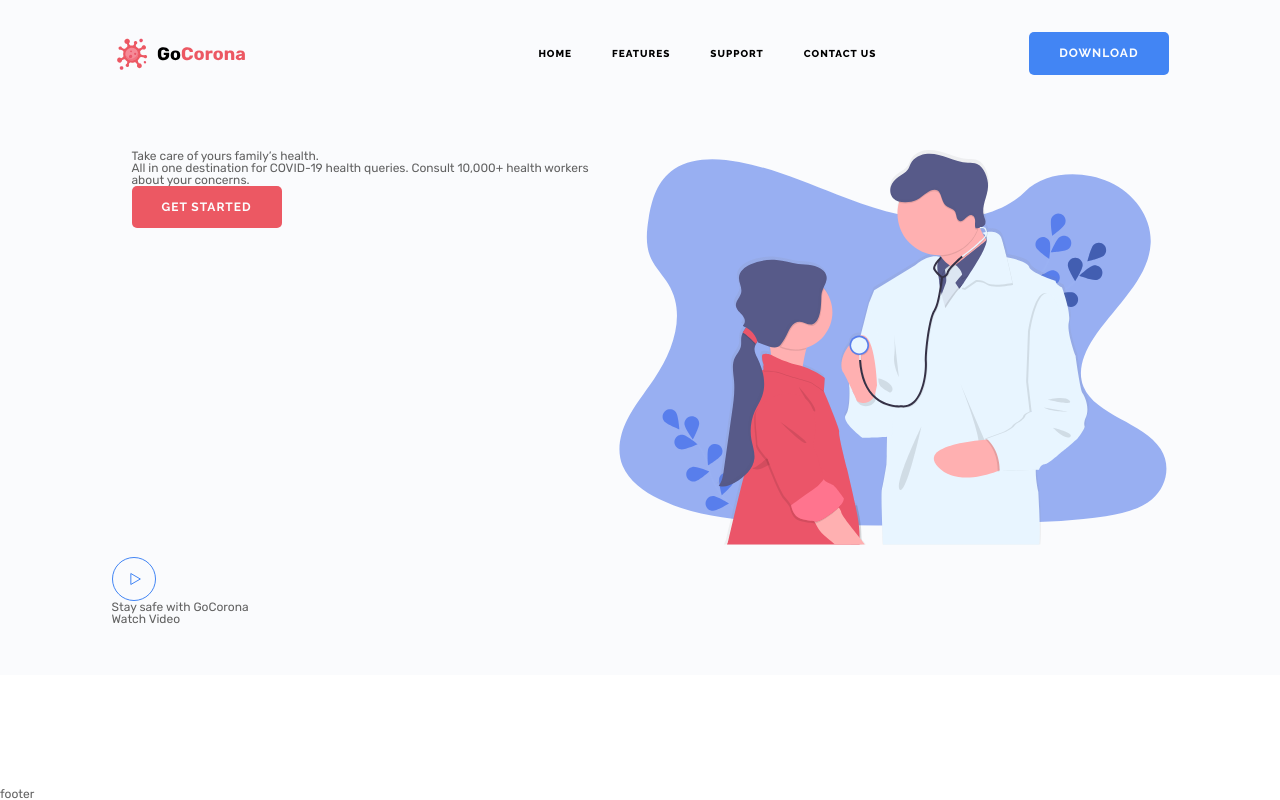
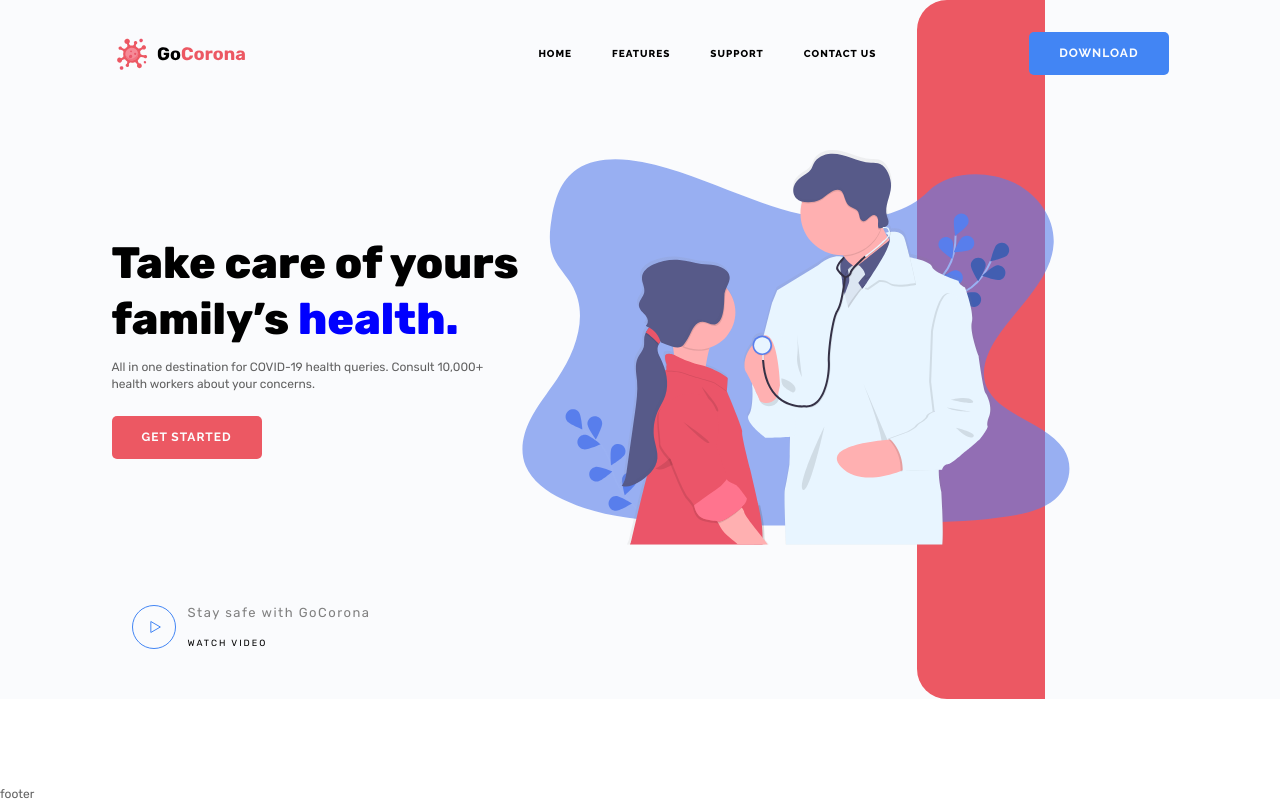
Before and after one commit to Egor1979/GoCorona, a plain HTML site: page index.html in a window 1280 px wide. Drawn offline with Linux system fonts and the light colour scheme.

```diff
--- a/css/style.css
+++ b/css/style.css
@@ -39,8 +39,8 @@
 .header:target .menu__body::before{content:'';position:absolute;top:0;left:0;height:80px;width:100%;background-color:#fff}
 .menu__list{flex-direction:column;justify-content:center;align-items:center}
 .menu__item{margin:0 0 25px 0}
-.menu__item:last-child{margin-bottom:0;}
-.menu__link{color:#black;font-size:20px}
+.menu__item:last-child{margin-bottom:0px;}
+.menu__link{color:#black;font-size:20px;}
 }
 @media (max-width:479.98px){
 .header__logo{flex:0 0 40px;overflow:hidden}
@@ -62,49 +62,119 @@
 }
 
 /*----------------------------------------------------------------*/
-.get-started {
-    background-color: #fafbfd;
-    padding: 150px 0px 50px 0px;
+.block-text {
+
 }
-.get-started__container {
-    display: flex;
-    flex-wrap: wrap;
+.block-text__title{
+    font-weight: 700;
+    font-size: 44px;
+    line-height: 126%;
+    color: #000;
 }
-.get-started__conent {
-    flex: 0 1 48%;
-    padding: 0px 0px 0px 20px;
+.block-text__title:not(:last-child){
+margin: 0px 0px 12px 0px;
 }
-.get-started__block-text {
+.block-text__title span {
+color: #ec5863;
 }
-.block-text {
+.block-text__title--blue span{
+color:blue;
 }
-.block-text__title {
+
+.block-text__text {
+    line-height: 138.5%;
 }
-.block-text__title--blue {
-}
-.block-text__text {
+.block-text__text:not(:last-child){
+    margin: 0px 0px 24px 0px;
 }
 .block-text__button {
 }
 .button {
 }
+/*вынес блок отдельно ппотому что повторяется--------------------------------*/
+.get-started {
+    background-color: #fafbfd;
+
+}
+.get-started__container {
+    padding: 150px 15px 50px 15px;
+    display: flex;
+    flex-wrap: wrap;
+    align-items: center;
+    position: relative;
+}
+.get-started__container::before{
+    content: '';
+    position: absolute;
+    width: 10vw;
+    height: 100%;
+    right: 267px;
+    top: 0px;
+    transform: translate(100%,0px);
+    background-color:#ec5863;
+
+    border-radius: 30px 0px 0px 30px;
+}
+@media (max-width:991.98px) {
+    .get-started__container ::before{
+        right: 185px;
+        border-radius: 20px 0px 0px 20px;
+    }
+}
+@media (max-width:767.98px) {
+    .get-started__container ::before{
+        right: 220px;
+        border-radius: 20px 0px 0px 20px;
+    }
+}
+
+.get-started__conent {
+    flex: 0 1 48%;
+    padding: 0px 0px 0px 20px;
+}
+.get-started__block-text {/*ОГРАНИЧ.СОНТЕНТ*/
+    max-width: 410px;
+}
+
 .get-started__video {
+    flex: 1 1 100%;
+    margin: 60px 0px 0px 20px;
 }
-.video-get-started {
-    flex: 1 1 100%;
-    margin: 0px 0px 0px 20px;
-}
-.video-get-started__icon {
-}
-.video-get-started__body {
-}
-.video-get-started__title {
-}
-.video-get-started__text {
-}
+/*------------------------*/
 .get-started__image {
     flex: 0 1 52%;
+    position: relative;
+    z-index: 2;
 }
 .get-started__image img{
     max-width: 100%;
 }
+
+.video-get-started {
+    display: inline-flex;
+}
+.video-get-started__icon {
+    flex: 0 0 44px;
+}
+.video-get-started__body {
+    display: flex;
+    flex-direction: column;
+    justify-content: space-between;
+    padding: 0px 0px 0px 12px;
+}
+.video-get-started__title {
+    color: #808080;
+    font-size: 13px;
+    line-height: 126%;
+    letter-spacing: 1.5px;
+}
+.video-get-started__title:not(:last-child){
+    margin: 0 0 5px 0;
+}
+.video-get-started__text {
+    text-transform: uppercase;
+font-size: 9px;
+line-height: 126%;
+letter-spacing: 2px;
+color: #000;
+}
--- a/index.html
+++ b/index.html
@@ -48,7 +48,7 @@
 <section class="get-started">
     <div class="get-started__container">
         <!------------------------------------------------>
-<div class="get-started__conent">
+<div class="get-started__content">
     <div class="get-started__block-text block-text">
         <h1 class="block-text__title block-text__title--blue">Take care of yours family’s <span> health.</span></h1>
         <div class="block-text__text">All in one destination for COVID-19 health queries.  Consult 10,000+ health workers about your concerns.</div>
```
